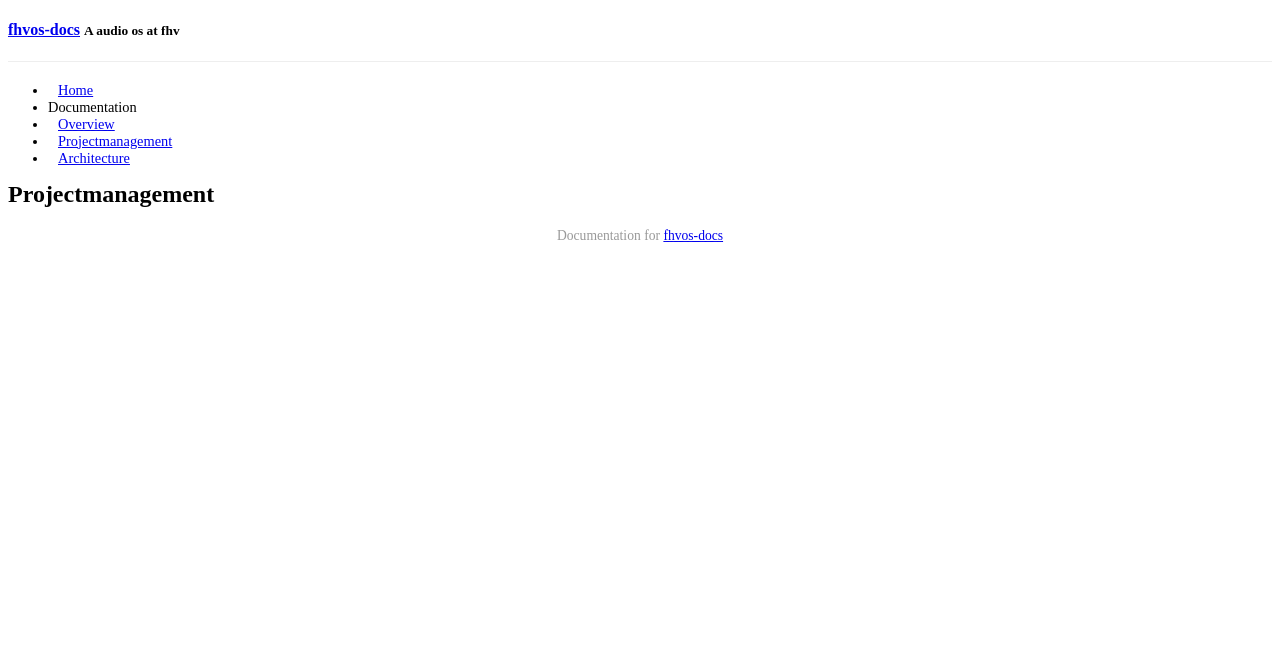
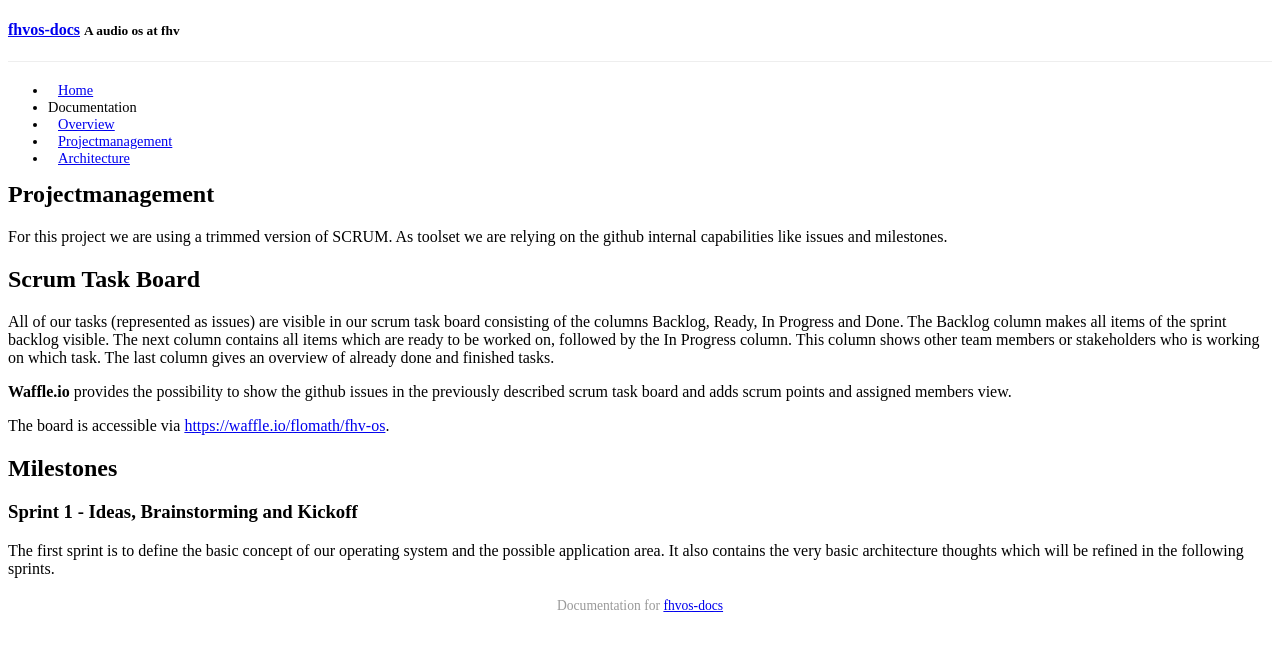
Before and after one commit to flomath/fluxos, a Jekyll site: the page built from _posts/2015-02-27-projectmanagement.md, in a window 1280 px wide. Shown: the top 651 px of the page. Built offline with Jekyll 4.4.1, drawn with Linux system fonts in a browser that asks for light colours; Markdown is read by kramdown in place of the engine named in the settings; a style sheet for code colours, icons or effects is not loaded.

Commit message:
wrote the first pages on project management

```diff
--- a/_posts/2015-02-27-projectmanagement.md
+++ b/_posts/2015-02-27-projectmanagement.md
@@ -4,3 +4,17 @@ title: "Projectmanagement"
 category: doc
 date: 2015-02-27 10:39:52
 ---
+
+For this project we are using a trimmed version of SCRUM. As toolset we are relying on the github internal capabilities like issues and milestones.
+
+## Scrum Task Board
+All of our tasks (represented as issues) are visible in our scrum task board consisting of the columns Backlog, Ready, In Progress and Done. The Backlog column makes all items of the sprint backlog visible. The next column contains all items which are ready to be worked on, followed by the In Progress column. This column shows other team members or stakeholders who is working on which task. The last column gives an overview of already done and finished tasks.
+
+**Waffle.io** provides the possibility to show the github issues in the previously described scrum task board and adds scrum points and assigned members view.
+
+The board is accessible via [https://waffle.io/flomath/fhv-os](https://waffle.io/flomath/fhv-os).
+
+## Milestones
+
+### Sprint 1 - Ideas, Brainstorming and Kickoff
+The first sprint is to define the basic concept of our operating system and the possible application area. It also contains the very basic architecture thoughts which will be refined in the following sprints.
```
